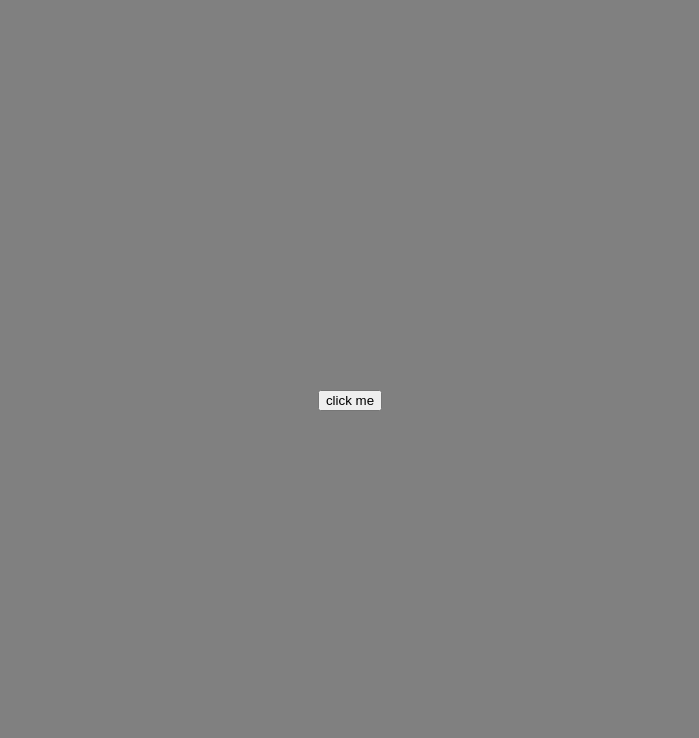
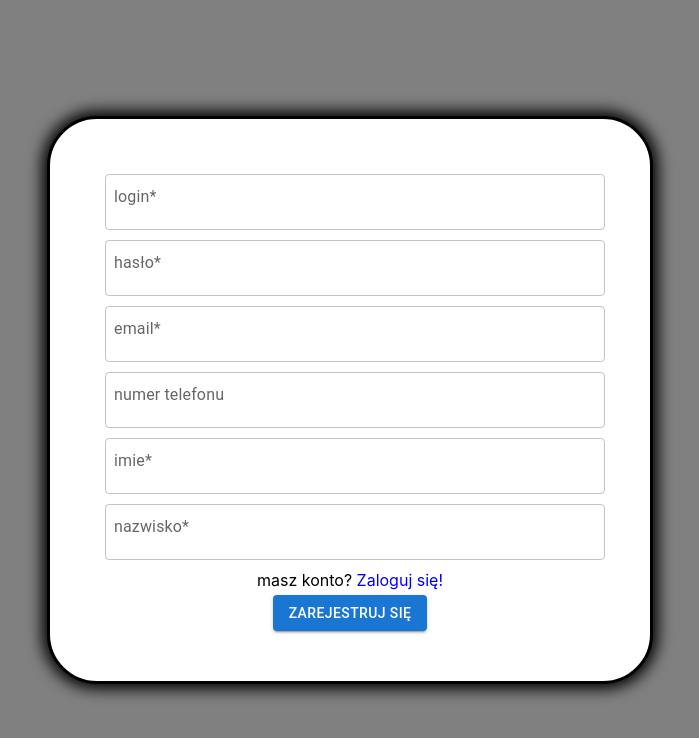
Before and after one commit to JasminEnjoyers/tablica_front-end, a React (Create React App) app: page /register in a window 1280 px wide. Shown: the top 738 px of the page, without its empty margins (290-989 px from the left). Built offline with nearby package versions, Linux system fonts and the light colour scheme.

Commit message:
rejestracja v0.1

```diff
--- a/src/app/App.js
+++ b/src/app/App.js
@@ -3,6 +3,7 @@ import React from 'react';
 import SingInPanel from "../sign_in_panel/SignInPanel";
 import UserPanel from "../user_panel/UserPanel";
 import {Route, Routes} from "react-router-dom";
+import RegisterPanel from "../register_panel/RegisterPanel";
 
 function App() {
     const [user,setUser] = React.useState(null)
@@ -15,7 +16,7 @@ function App() {
               {user == null &&
                   <Routes>
                       <Route path="/" element={ <SingInPanel userSetter={setUser}/> }/>
-                      <Route path="/register" element={ <UserPanel user={"cgyh"}/> }/>
+                      <Route path="/register" element={ <RegisterPanel userSetter={setUser}/> }/>
                   </Routes>
               }
           </div>
--- /dev/null
+++ b/src/register_panel/RegisterPanel.js
@@ -0,0 +1,179 @@
+import React from 'react';
+import {Button, TextField} from "@mui/material";
+import SignInPanelStyle from "../sign_in_panel/SignInPanelStyle";
+import {Link} from "react-router-dom";
+import getApiUrl from "../api/ApiUrl";
+
+export default function RegisterPanel(props) {
+    const styles = SignInPanelStyle()
+    const [login,setLogin] = React.useState(null)
+    const [password,setPassword] = React.useState(null)
+    const [email,setEmail] = React.useState(null)
+    const [phone,setPhone] = React.useState(null)
+    const [firstName,setFirstName] = React.useState(null)
+    const [lastName,setLastName] = React.useState(null)
+
+    function SubmitButtonClicked(event){
+        event.preventDefault()
+        console.log(event)
+        console.log(login.size)
+        if(login?.length === 0) setLogin(null)
+        if(password?.length === 0) setPassword(null)
+        if(email?.length === 0) setEmail(null)
+        if(phone?.length === 0) setPhone(null)
+        if(firstName?.length === 0) setFirstName(null)
+        if(lastName?.length === 0) setLastName(null)
+
+        fetch(getApiUrl()+ "register?login=" + login
+            + "&password=" + password
+            + "&email=" + email
+            + "&phone=" + phone
+            + "&firstName=" + firstName
+            + "&lastName=" + lastName, {
+            method: "POST",
+            credentials: "include"
+        }).then(response => {
+            try{
+                response.json().then(result => {
+                    console.log(result);
+                        if(result.id != null) props.userSetter(result);
+                    }
+                )
+            }catch (err){
+                console.log("error",err);
+            }
+        })
+    }
+
+    return (
+        <div className={styles.positioningBox}>
+            <div className={styles.loginBox}>
+                <form onSubmit={(event) => SubmitButtonClicked(event)}>
+                    <TextField
+                        id="login"
+                        label="login*"
+                        variant="outlined"
+                        value={login}
+                        onChange={(event) => setLogin(event.target.value)}
+                        fullWidth
+                        autoComplete='off'
+                        inputProps={{
+                            maxLength: 24,
+                        }}
+                        InputProps={{
+                            classes:{
+                                root: styles.formElement,
+                                disabled: styles.formElement,
+                                notchedOutline: styles.formElement
+                            }
+                        }}
+                    />
+                    <TextField
+                        id="password"
+                        label="hasło*"
+                        type="password"
+                        variant="outlined"
+                        value={password}
+                        onChange={(event) => setPassword(event.target.value)}
+                        fullWidth
+                        inputProps={{
+                            maxLength: 200,
+                        }}
+                        InputProps={{
+                            classes:{
+                                root: styles.formElement,
+                                disabled: styles.formElement,
+                                notchedOutline: styles.formElement
+                            }
+                        }}
+                    />
+                    <TextField
+                        id="email"
+                        label="email*"
+                        variant="outlined"
+                        value={email}
+                        onChange={(event) => setEmail(event.target.value)}
+                        fullWidth
+                        autoComplete='off'
+                        inputProps={{
+                            maxLength: 200,
+                        }}
+                        InputProps={{
+                            classes:{
+                                root: styles.formElement,
+                                disabled: styles.formElement,
+                                notchedOutline: styles.formElement
+                            }
+                        }}
+                    />
+                    <TextField
+                        id="phone"
+                        label="numer telefonu"
+                        variant="outlined"
+                        value={phone}
+                        onChange={(event) => setPhone(event.target.value)}
+                        fullWidth
+                        autoComplete='off'
+                        inputProps={{
+                            maxLength: 9,
+                        }}
+                        InputProps={{
+                            classes:{
+                                root: styles.formElement,
+                                disabled: styles.formElement,
+                                notchedOutline: styles.formElement
+                            },
+                        }}
+                    />
+                    <TextField
+                        id="firstName"
+                        label="imie*"
+                        variant="outlined"
+                        value={firstName}
+                        onChange={(event) => setFirstName(event.target.value)}
+                        fullWidth
+                        autoComplete='off'
+                        inputProps={{
+                            maxLength: 200,
+                        }}
+                        InputProps={{
+                            classes:{
+                                root: styles.formElement,
+                                disabled: styles.formElement,
+                                notchedOutline: styles.formElement
+                            }
+                        }}
+                    />
+                    <TextField
+                        id="lastName"
+                        label="nazwisko*"
+                        variant="outlined"
+                        value={lastName}
+                        onChange={(event) => setLastName(event.target.value)}
+                        fullWidth
+                        autoComplete='off'
+                        inputProps={{
+                            maxLength: 200,
+                        }}
+                        InputProps={{
+                            classes:{
+                                root: styles.formElement,
+                                disabled: styles.formElement,
+                                notchedOutline: styles.formElement
+                            }
+                        }}
+                    />
+                    <div className={styles.formElement}>
+                        masz konto? <Link to="/" className={styles.register}>Zaloguj się!</Link>
+                    </div>
+                    <Button
+                        variant="contained"
+                        type="submit"
+                        className={styles.formElement}
+                    >Zarejestruj się
+                    </Button>
+                </form>
+            </div>
+        </div>
+    );
+}
--- a/src/sign_in_panel/SignInPanel.js
+++ b/src/sign_in_panel/SignInPanel.js
@@ -12,7 +12,7 @@ export default function SingInPanel(props) {
     function SubmitButtonClicked(event){
         event.preventDefault()
         fetch(getApiUrl()+ "?login=" + login + "&password=" + password, {
-            method: "POST",
+            method: "GET",
             credentials: "include"
         }).then(response => {
                 try{
--- a/src/sign_in_panel/SignInPanelStyle.js
+++ b/src/sign_in_panel/SignInPanelStyle.js
@@ -7,14 +7,15 @@ export default makeStyles((theme) => ({
         alignItems: "center",
         justifyContent: "center",
         height: "100vh",
-        backgroundColor: "grey"
+        backgroundColor: "grey",
     },
     loginBox: {
         padding: 50,
         WebkitBoxShadow: "0px 0px 15px 5px black",
         backgroundColor: "white",
         border: "3px solid black",
-        WebkitBorderRadius: "50px"
+        WebkitBorderRadius: "50px",
+        maxWidth: 500
     },
     formElement: {
         margin: 5,
```
